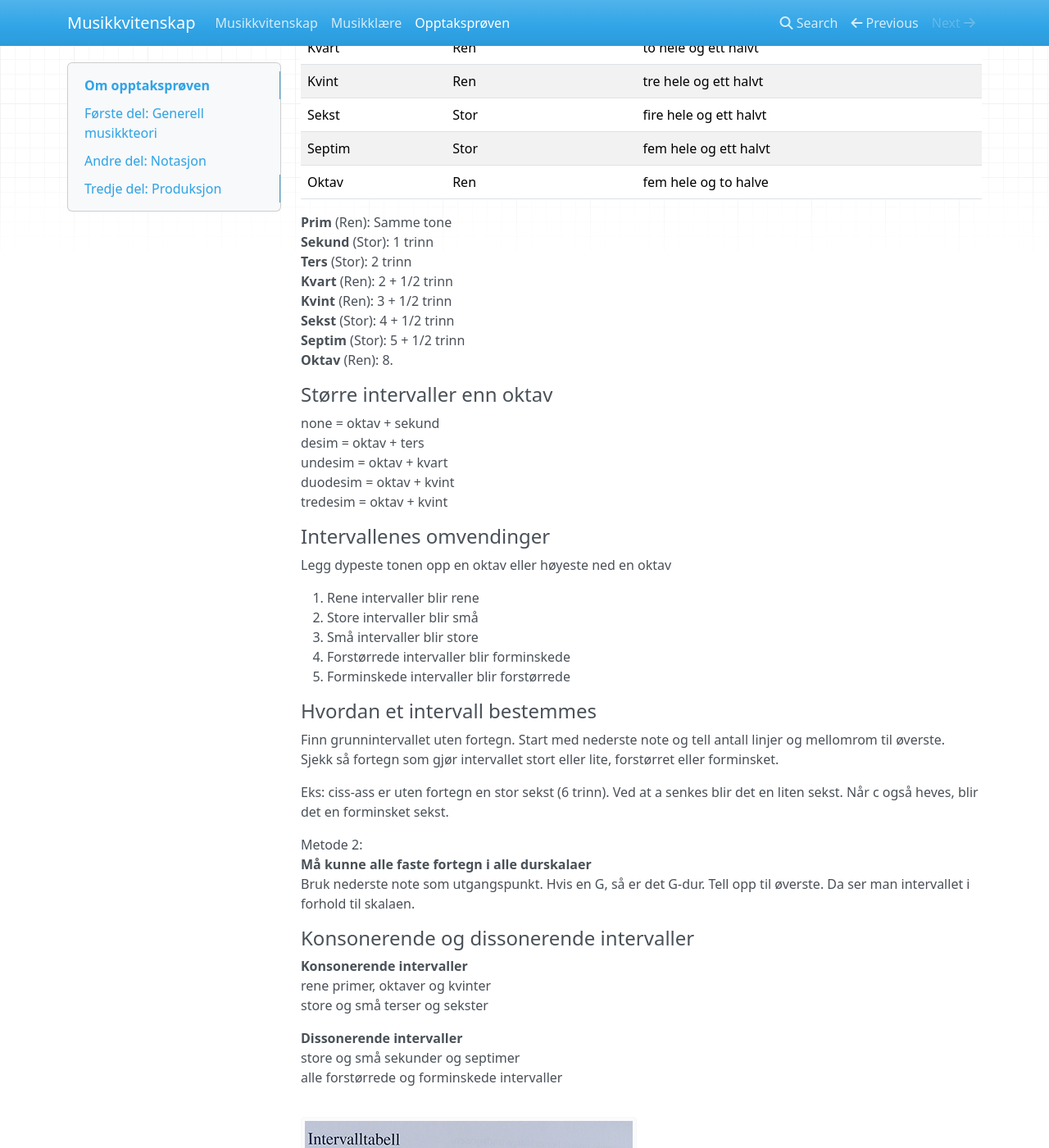
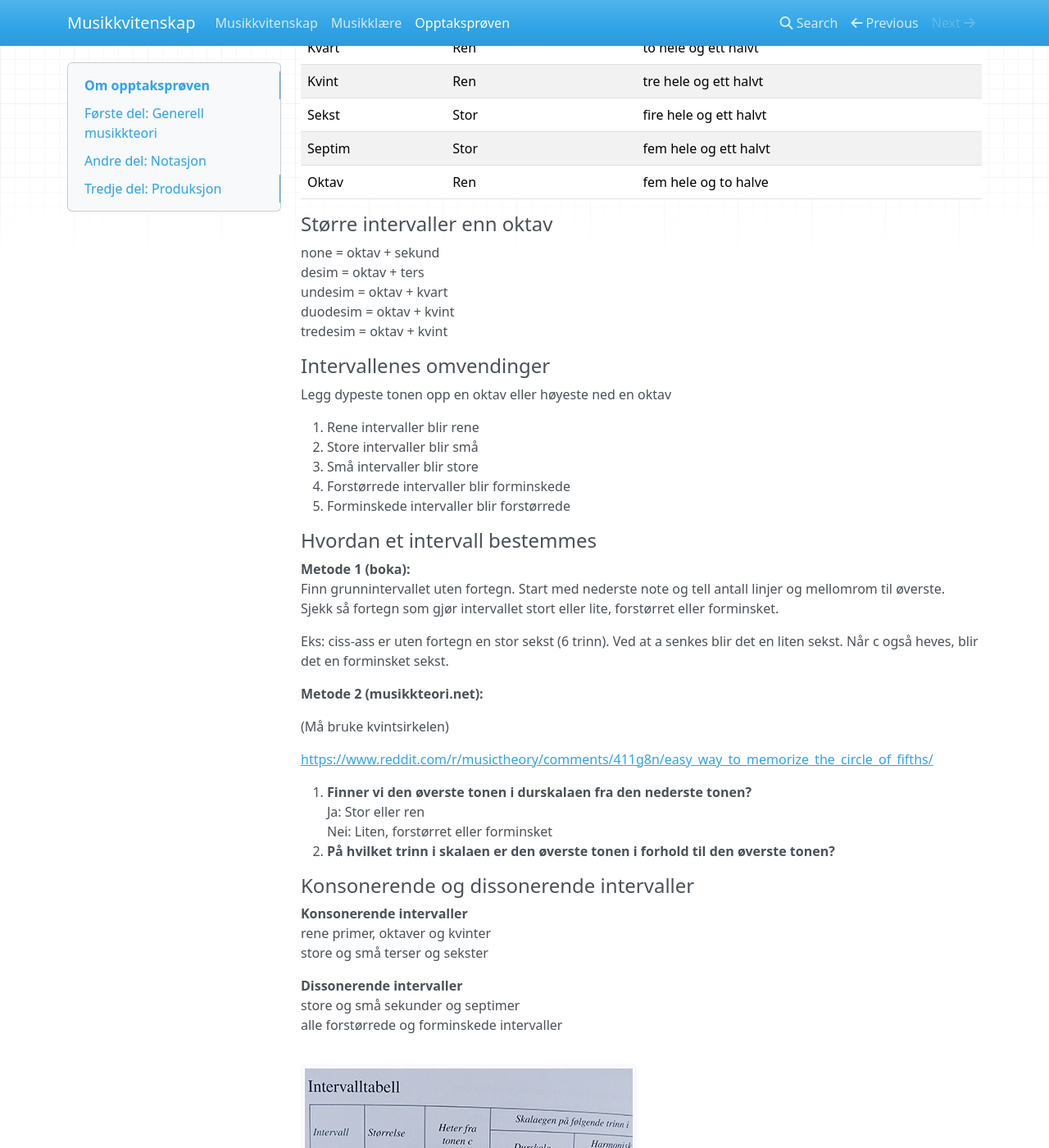
Before and after one commit to longegg/musikkvitenskap, an MkDocs documentation site: the page built from docs/opptaksprove.md, in a window 1280 px wide and 1400 px high, scrolled down 569 px. Shown: the whole window at 82% size. Built offline with MkDocs 1.6.1, drawn with Linux system fonts in a browser that asks for light colours; nearby versions of some CDN libraries; old or Windows-style settings are respelled for this version of MkDocs; some of the changed text lies outside the part shown.

Commit message:
Add more text.

```diff
--- a/docs/opptaksprove.md
+++ b/docs/opptaksprove.md
@@ -25,15 +25,6 @@ Samme navn som latinske ordenstallene: prim, sekund, ters, kvart, kvint, sekst,
 | Septim   | Stor       | fem hele og ett halvt  |
 | Oktav    | Ren        | fem hele og to halve   |
 
-**Prim** (Ren): Samme tone
-**Sekund** (Stor): 1 trinn
-**Ters** (Stor): 2 trinn
-**Kvart** (Ren): 2 + 1/2 trinn
-**Kvint** (Ren): 3 + 1/2 trinn
-**Sekst** (Stor): 4 + 1/2 trinn
-**Septim** (Stor): 5 + 1/2 trinn
-**Oktav** (Ren): 8.
-
 #### Større intervaller enn oktav
 
 none = oktav + sekund
@@ -54,14 +45,22 @@ Legg dypeste tonen opp en oktav eller høyeste ned en oktav
 
 #### Hvordan et intervall bestemmes
 
+**Metode 1 (boka):**
 Finn grunnintervallet uten fortegn. Start med nederste note og tell antall linjer og mellomrom til øverste.
 Sjekk så fortegn som gjør intervallet stort eller lite, forstørret eller forminsket.
 
 Eks: ciss-ass er uten fortegn en stor sekst (6 trinn). Ved at a senkes blir det en liten sekst. Når c også heves, blir det en forminsket sekst.
 
-Metode 2:
-**Må kunne alle faste fortegn i alle durskalaer**
-Bruk nederste note som utgangspunkt. Hvis en G, så er det G-dur. Tell opp til øverste. Da ser man intervallet i forhold til skalaen.
+**Metode 2 (musikkteori.net):**
+
+(Må bruke kvintsirkelen)
+
+<https://www.reddit.com/r/musictheory/comments/411g8n/easy_way_to_memorize_the_circle_of_fifths/>
+
+1. **Finner vi den øverste tonen i durskalaen fra den nederste tonen?**
+ Ja: Stor eller ren
+ Nei: Liten, forstørret eller forminsket
+2. **På hvilket trinn i skalaen er den øverste tonen i forhold til den øverste tonen?**
 
 #### Konsonerende og dissonerende intervaller
 
@@ -86,6 +81,12 @@ Benestad, Finn. (2016). Musikklære. ed. City: Publisher, pp.27-
 ### Vise grunnleggende kjennskap til noter (gjenkjenne notebilder).
 
 ### Identifisere tonene i akkorder (med noter eller ved å angi tonene på en tangentoversikt - piano/keyboards).
+
+### Referanser
+
+Benestad, Finn. (2016). Musikklære. ed. City: Publisher, pp.27-
+
+<http://www.trell.org/quizmeny.html>
 
 ## Andre del: Notasjon
 
```
Also changed, not shown: other parts of docs/opptaksprove.md (+0 -4 lines).
